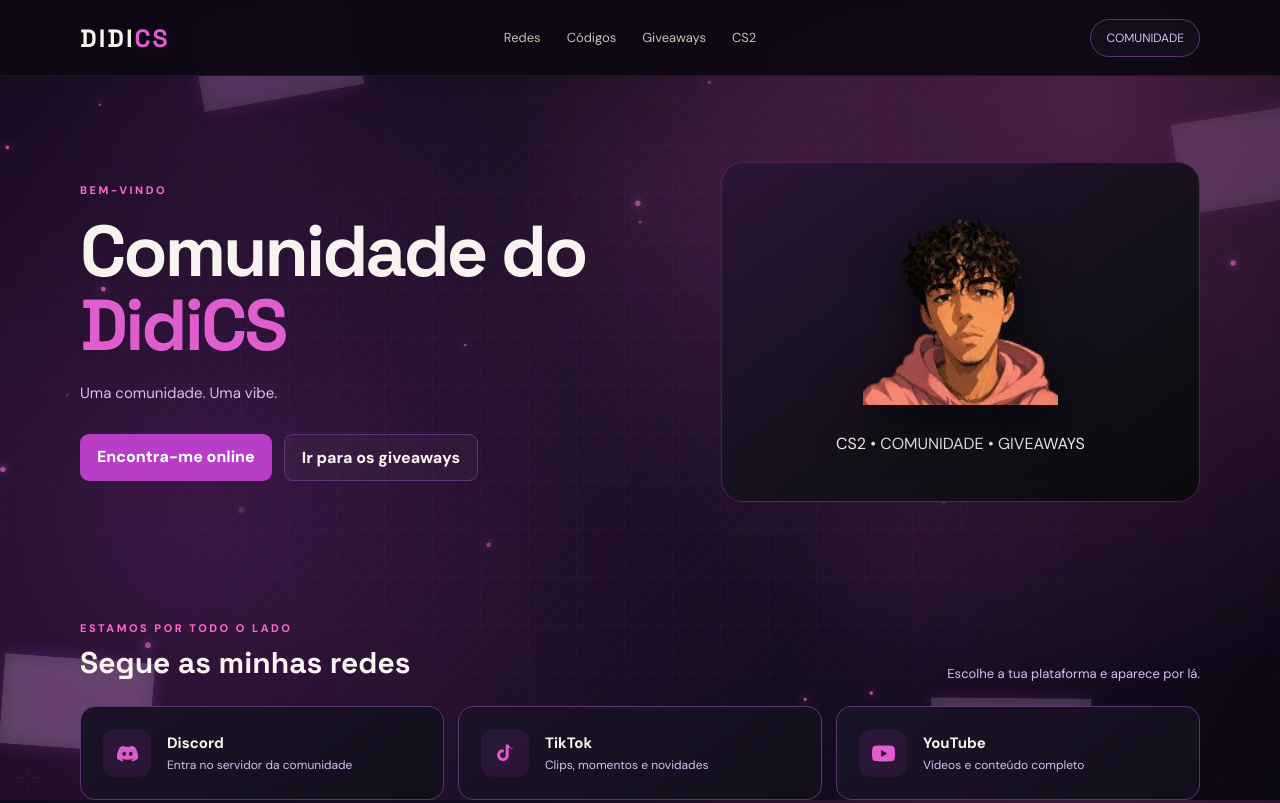
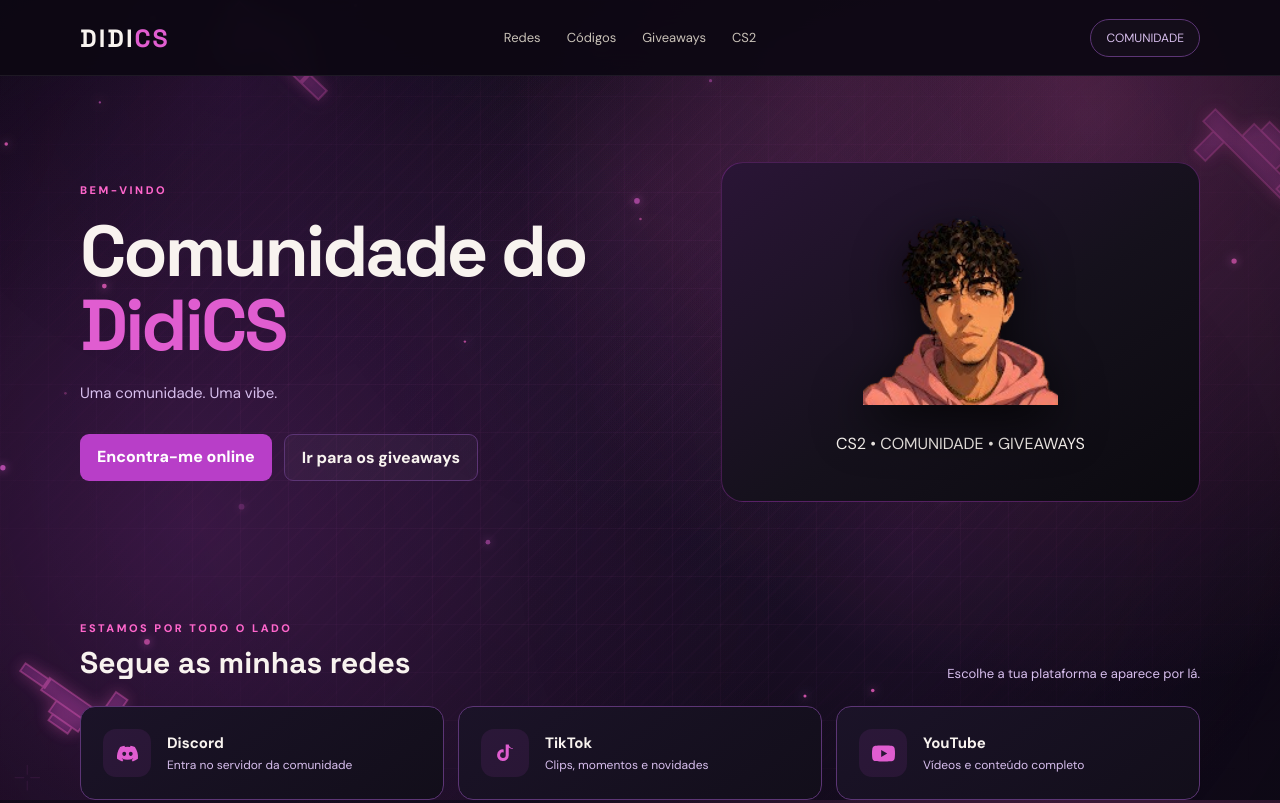
Before and after one commit to didics2/didics, a plain HTML site: page index.html in a window 1280 px wide. Shown: the top 803 px of the page. Drawn offline with Linux system fonts and the light colour scheme; animation ran at ten frames a second.

Commit message:
Update index.html

```diff
--- a/index.html
+++ b/index.html
@@ -120,30 +120,13 @@ footer{border-top:1px solid var(--line);padding:27px 0;color:var(--muted);font-s
 </main>
 <footer><div class="wrap foot"><span>© <span id="year"></span> DIDICS. Feito para a comunidade por morais.</span><span>Não afiliado à Valve ou à Steam.</span></div></footer><div class="toast" id="toast">Copiado!</div>
 <script>
-// --- AMBIENTE CS2 COM SKINS REAIS DA STEAM A FLUTUAR NO FUNDO ---
+// --- AMBIENTE CS2 COM ARMAS E FACAS DO CS2 EM VETOR ROXO NEON A FLUTUAR ---
 const cs2Canvas = document.getElementById("cs2Canvas");
 const ctxCS = cs2Canvas.getContext("2d");
 let smokes = [];
 let embers = [];
 let crosshairs = [];
-let floatingItems = [];
-
-// Links diretos das imagens oficiais de skins do CS2 na CDN da Steam
-const skinUrls = [
-  "https://community.cloudflare.steamstatic.com/economy/image/class/730/weapon_awp",
-  "https://community.cloudflare.steamstatic.com/economy/image/class/730/weapon_ak47",
-  "https://community.cloudflare.steamstatic.com/economy/image/class/730/weapon_m4a1",
-  "https://community.cloudflare.steamstatic.com/economy/image/class/730/weapon_deagle",
-  "https://community.cloudflare.steamstatic.com/economy/image/class/730/weapon_knife_karambit"
-];
-
-// Carregar imagens para objetos Image do JavaScript
-const loadedImages = skinUrls.map(url => {
-  const img = new Image();
-  img.crossOrigin = "anonymous";
-  img.src = url;
-  return img;
-});
+let floatingWeapons = [];
 
 function resizeCS2() {
   cs2Canvas.width = window.innerWidth;
@@ -156,7 +139,7 @@ function initCS2Bg() {
   smokes = [];
   embers = [];
   crosshairs = [];
-  floatingItems = [];
+  floatingWeapons = [];
 
   // Nuvens de fumo volumétrico
   for (let i = 0; i < 6; i++) {
@@ -196,21 +179,72 @@ function initCS2Bg() {
     });
   }
 
-  // Skins reais flutuantes
-  const itemCount = Math.min(5, Math.max(3, Math.floor(window.innerWidth / 250)));
-  for (let i = 0; i < itemCount; i++) {
-    floatingItems.push({
+  // Armas / facas icônicas do CS2 (AK, AWP, Karambit, M4, Desert Eagle)
+  const types = ['ak', 'awp', 'karambit', 'm4', 'deagle'];
+  const count = Math.min(6, Math.max(4, Math.floor(window.innerWidth / 220)));
+  for (let i = 0; i < count; i++) {
+    floatingWeapons.push({
       x: Math.random() * cs2Canvas.width,
       y: Math.random() * cs2Canvas.height,
-      imgIndex: Math.floor(Math.random() * loadedImages.length),
-      size: Math.random() * 60 + 130, // Tamanho da arma
-      speedY: (Math.random() - 0.5) * 0.2 - 0.1,
+      type: types[Math.floor(Math.random() * types.length)],
+      scale: Math.random() * 0.4 + 0.8,
+      speedY: (Math.random() - 0.5) * 0.2 - 0.08,
       speedX: (Math.random() - 0.5) * 0.2,
-      angle: (Math.random() - 0.5) * 0.5,
-      rotSpeed: (Math.random() - 0.5) * 0.002,
-      opacity: Math.random() * 0.22 + 0.12
+      angle: Math.random() * Math.PI * 2,
+      rotSpeed: (Math.random() - 0.5) * 0.003,
+      opacity: Math.random() * 0.18 + 0.1
     });
   }
+}
+
+// Desenho detalhado e perfeito das armas e facas do CS2 em vetor
+function drawWeapon(ctx, type, opacity) {
+  ctx.save();
+  ctx.strokeStyle = `rgba(255, 102, 204, ${opacity * 1.4})`;
+  ctx.fillStyle = `rgba(184, 62, 200, ${opacity * 0.85})`;
+  ctx.lineWidth = 2;
+  ctx.shadowBlur = 15;
+  ctx.shadowColor = "#ff66cc";
+
+  ctx.beginPath();
+  if (type === 'ak') {
+    // AK-47 Silhouette
+    ctx.rect(-60, -10, 100, 16);
+    ctx.rect(-15, -25, 30, 15);
+    ctx.rect(38, -6, 25, 12);
+    ctx.rect(-45, 6, 14, 30);
+    ctx.rect(-30, 10, 12, 22);
+  } else if (type === 'awp') {
+    // AWP Silhouette
+    ctx.rect(-65, -9, 115, 18);
+    ctx.rect(-25, -27, 50, 18);
+    ctx.rect(40, -5, 35, 10);
+    ctx.rect(-50, 9, 16, 28);
+    ctx.rect(-15, -40, 35, 13);
+  } else if (type === 'karambit') {
+    // Karambit Knife
+    ctx.arc(0, 0, 38, 0, Math.PI * 1.5);
+    ctx.lineTo(28, -28);
+    ctx.lineTo(18, -18);
+    ctx.arc(0, 0, 22, Math.PI * 1.5, 0, true);
+    ctx.closePath();
+    ctx.arc(22, 22, 10, 0, Math.PI * 2);
+  } else if (type === 'm4') {
+    // M4A4 Silhouette
+    ctx.rect(-55, -10, 95, 16);
+    ctx.rect(-18, -24, 38, 14);
+    ctx.rect(38, -6, 32, 10);
+    ctx.rect(-42, 6, 15, 28);
+    ctx.rect(-10, -32, 25, 8);
+  } else {
+    // Desert Eagle
+    ctx.rect(-40, -14, 75, 22);
+    ctx.rect(-28, 8, 15, 26);
+    ctx.rect(-10, -5, 24, 11);
+  }
+  ctx.fill();
+  ctx.stroke();
+  ctx.restore();
 }
 
 function drawCS2Bg() {
@@ -234,32 +268,23 @@ function drawCS2Bg() {
     if (s.y > cs2Canvas.height + s.radius) s.y = -s.radius;
   });
 
-  // Desenhar as skins reais do jogo a flutuar com brilho neon roxo
-  floatingItems.forEach(item => {
-    const img = loadedImages[item.imgIndex];
-    if (img && img.complete && img.naturalWidth > 0) {
-      ctxCS.save();
-      ctxCS.translate(item.x, item.y);
-      ctxCS.rotate(item.angle);
-      ctxCS.globalAlpha = item.opacity;
+  // Desenhar armas e facas a flutuar
+  floatingWeapons.forEach(w => {
+    ctxCS.save();
+    ctxCS.translate(w.x, w.y);
+    ctxCS.scale(w.scale, w.scale);
+    ctxCS.rotate(w.angle);
+    drawWeapon(ctxCS, w.type, w.opacity);
+    ctxCS.restore();
 
-      // Efeito de brilho / sombra roxa neon à volta da skin
-      ctxCS.shadowBlur = 18;
-      ctxCS.shadowColor = "#b83ec8";
+    w.x += w.speedX;
+    w.y += w.speedY;
+    w.angle += w.rotSpeed;
 
-      // Desenhar a imagem centralizada
-      ctxCS.drawImage(img, -item.size / 2, -(item.size / 2) * 0.6, item.size, item.size * 0.6);
-      ctxCS.restore();
-    }
-
-    item.x += item.speedX;
-    item.y += item.speedY;
-    item.angle += item.rotSpeed;
-
-    if (item.x < -120) item.x = cs2Canvas.width + 120;
-    if (item.x > cs2Canvas.width + 120) item.x = -120;
-    if (item.y < -120) item.y = cs2Canvas.height + 120;
-    if (item.y > cs2Canvas.height + 120) item.y = -120;
+    if (w.x < -120) w.x = cs2Canvas.width + 120;
+    if (w.x > cs2Canvas.width + 120) w.x = -120;
+    if (w.y < -120) w.y = cs2Canvas.height + 120;
+    if (w.y > cs2Canvas.height + 120) w.y = -120;
   });
 
   // Desenhar miras táticas
@@ -310,11 +335,8 @@ function drawCS2Bg() {
   requestAnimationFrame(drawCS2Bg);
 }
 
-// Iniciar após carregar as imagens
-setTimeout(() => {
-  initCS2Bg();
-  drawCS2Bg();
-}, 500);
+initCS2Bg();
+drawCS2Bg();
 
 // --- CONFIGURAÇÕES E SITE ---
 const defaults={discord:"https://discord.gg/MF6FjUkbTQ",tiktok:"https://www.tiktok.com/@dioguinho_0_0",youtube:"https://www.youtube.com/@DidiCS2-M4",title:"Uma comunidade. Uma vibe.",sites:[["CSGOSKINS","DIDICS"],["SkinClub","DIDICS210"],["Site parceiro 3","CODIGO3"]]};
@@ -345,6 +367,7 @@ function drawWheel(list){
     return;
   }
   const slice=(Math.PI*2)/list.length;
+  list.excludingEach?.();
   list.forEach((name,i)=>{
     const angle=currentAngle+i*slice;
     ctx.beginPath();ctx.moveTo(cx,cy);ctx.arc(cx,cy,r,angle,angle+slice);ctx.closePath();
```
